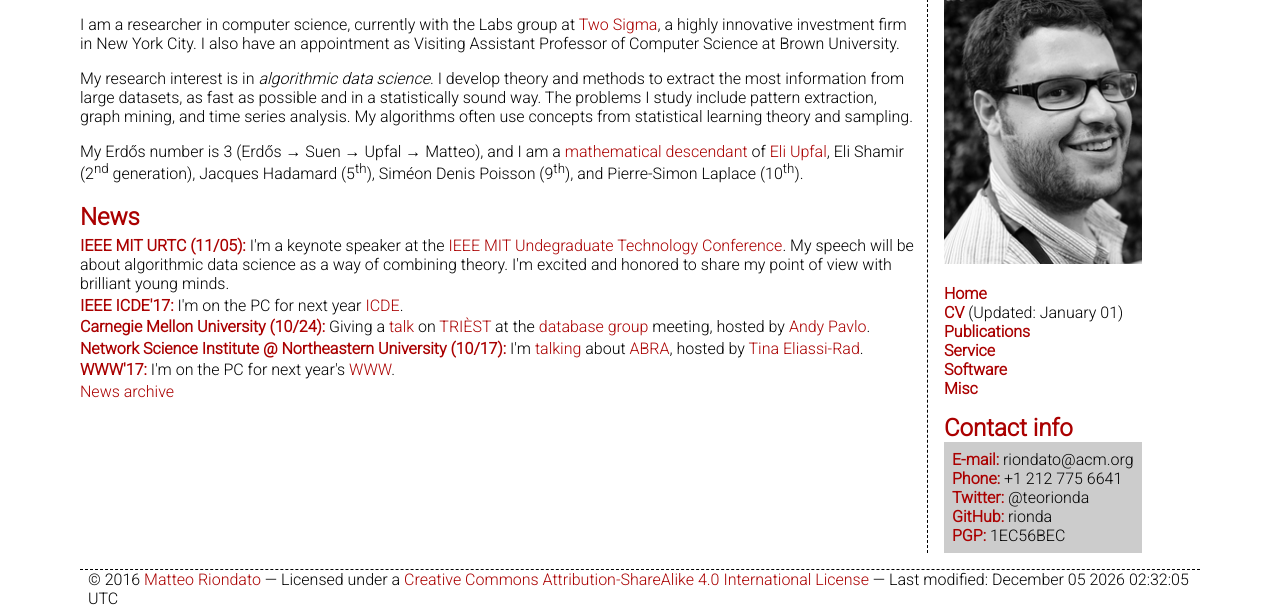
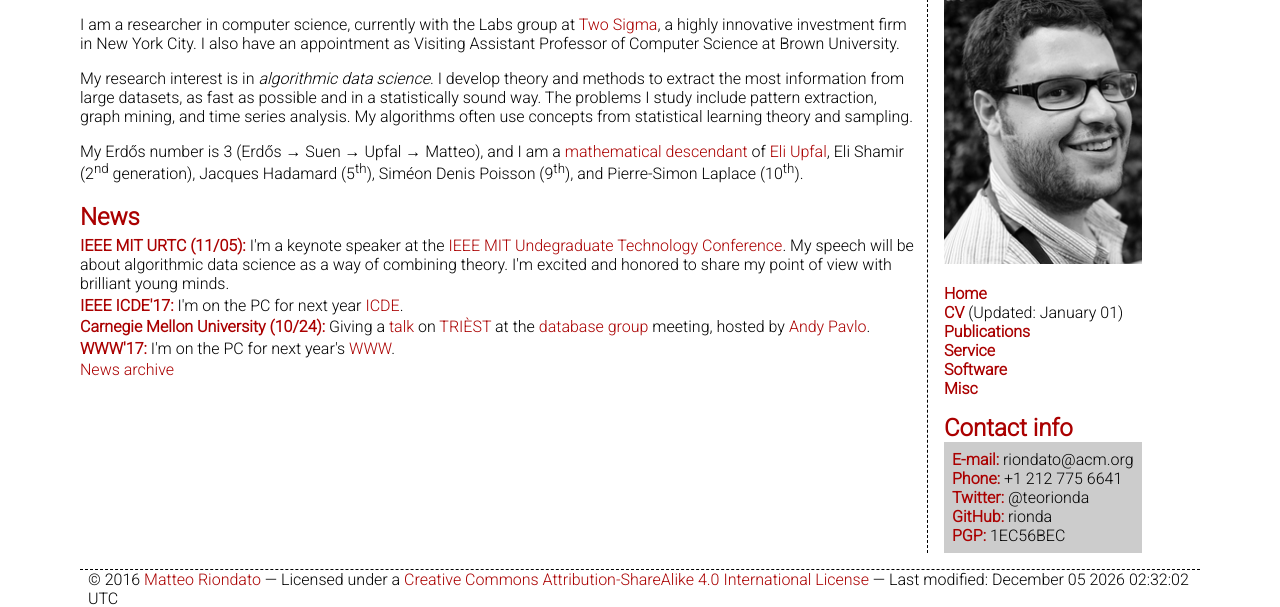
Before and after one commit to rionda/rionda.to, a PHP site: page / in a window 1280 px wide. Shown: the part 82-689 px from the top of the page. Run offline with PHP 8.4, Linux system fonts and the light colour scheme.

Commit message:
Move netsciinst news to archive.

```diff
--- a/index.php
+++ b/index.php
@@ -35,11 +35,6 @@ develop
 					on <a href="http://arxiv.org/abs/1602.07424">TRI&Egrave;ST</a> at the
 					<a href="http://db.cs.cmu.edu/">database group</a> meeting, hosted by
 					<a href="http://cs.cmu.edu/~pavlo">Andy Pavlo</a>.</li>
-					<li><strong>Network Science Institute @ Northeastern University
-					(10/17):</strong> I'm <a
-					href="http://www.networkscienceinstitute.org/events/matteo-riondato">talking</a>
-					about <a href="papers/RiondatoUpfal-ABRA-ext.pdf">ABRA</a>, hosted by
-					<a href="http://www.eliassi.org">Tina Eliassi-Rad</a>.
 					<li><Strong>WWW'17:</strong> I'm on the PC for next year's <a
 					href="http://www.www2017.com.au/">WWW</a>.</li>
 					<li><a href="oldnews.php">News archive</a></li>
--- a/oldnews.php
+++ b/oldnews.php
@@ -4,6 +4,11 @@
 		<p>A list of old news, moved here from the home page, mostly for my
 		personal records.</p>
 		<ul>
+			<li><strong>Network Science Institute @ Northeastern University
+			(10/17):</strong> I'm <a
+			href="http://www.networkscienceinstitute.org/events/matteo-riondato">talking</a>
+			about <a href="papers/RiondatoUpfal-ABRA-ext.pdf">ABRA</a>, hosted by
+			<a href="http://www.eliassi.org">Tina Eliassi-Rad</a>.
 			<li><strong>University of Padua (9/26):</strong> I'm giving a talk on
 			<a href="papers/RiondatoEtAl-GraphSummarization-DMKD.pdf">graph
 			summarization</a> at DEI (Department of Information Engineering). Excited
```
